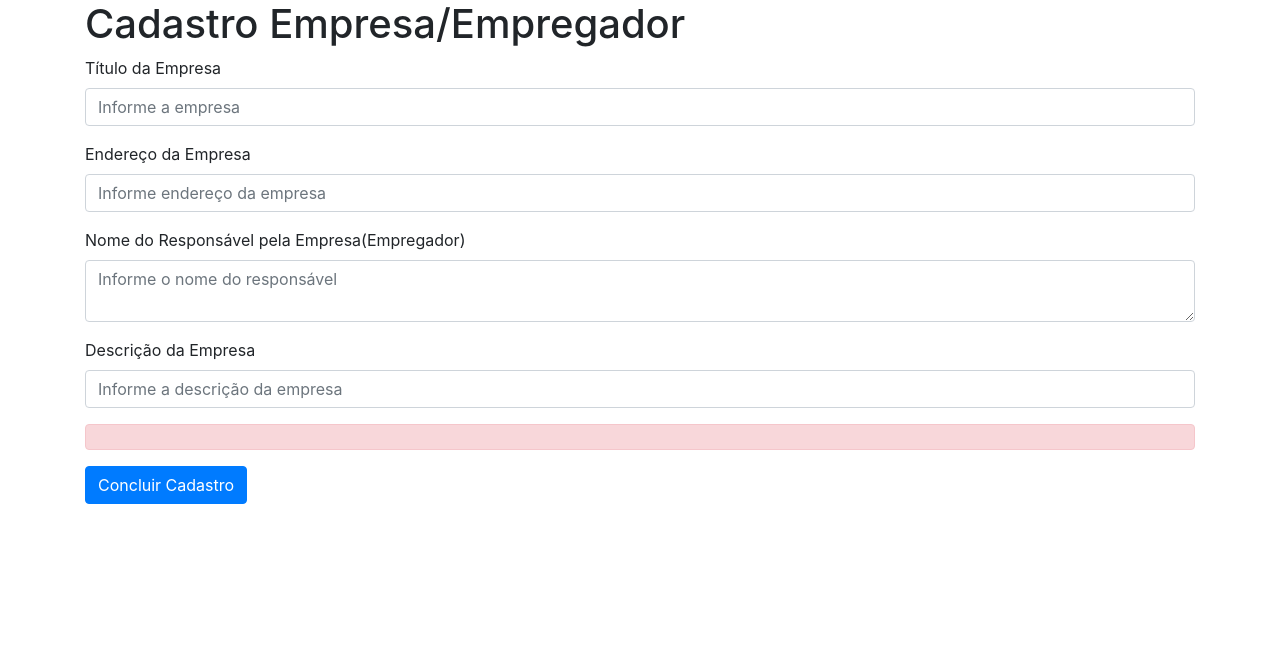
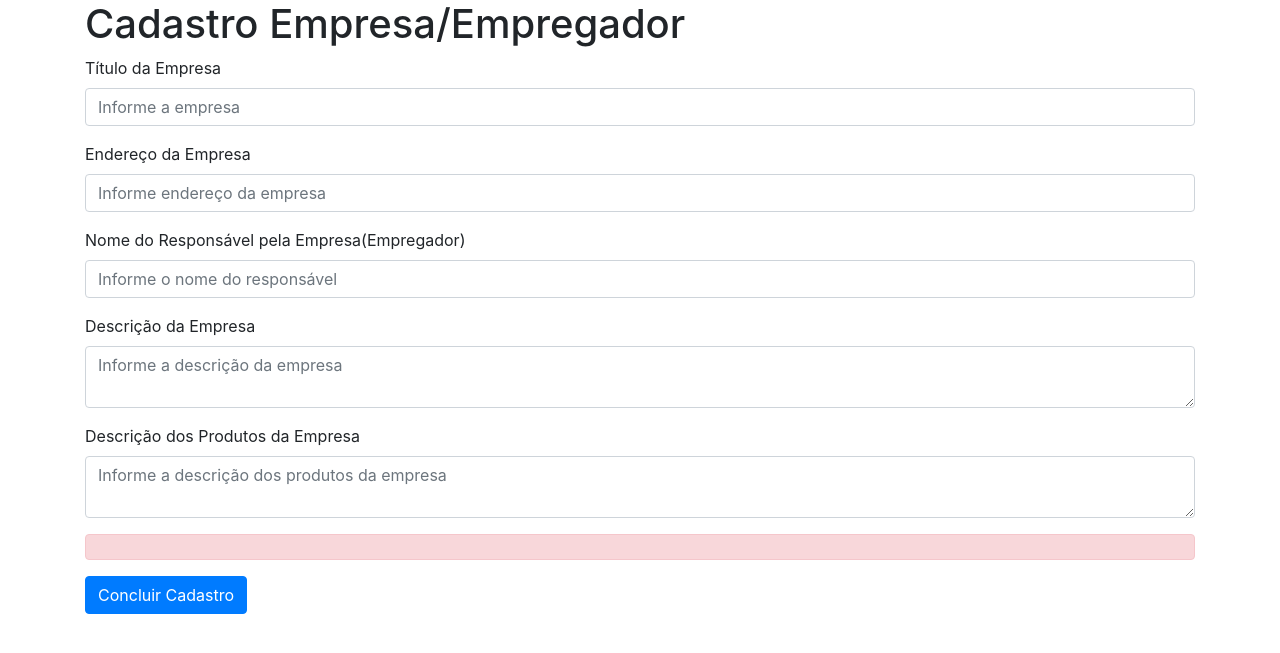
Before and after one commit to laazevedo/MOE, a CodeIgniter 4 app: template app/Views/cadastro-empregador.php in a window 1280 px wide. Shown: the top 653 px of the page. Run offline with PHP 8.4 and a stand-in for CodeIgniter, Linux system fonts and the light colour scheme; the template is opened without the code that fills it, so the values that code supplies are empty; some libraries are stand-ins or nearby versions.

Commit message:
Correcao cadastro empregador

```diff
--- a/app/Config/Routes.php
+++ b/app/Config/Routes.php
@@ -38,6 +38,7 @@ $routes->get('/empregador', 'UsuarioController::empregadorIndex');
 $routes->get('/estagiario', 'UsuarioController::estagiarioIndex');
 $routes->post('/cadastro', 'UsuarioController::cadastrarUsuario');
 $routes->post('/cadastro/estagiario', 'UsuarioController::cadastrarEstagiario');
+$routes->post('/cadastro/empregador', 'UsuarioController::cadastrarEmpregador');
 $routes->post('/login', 'UsuarioController::fazerLogin');
 /*
  * --------------------------------------------------------------------
--- a/app/Views/cadastro-empregador.php
+++ b/app/Views/cadastro-empregador.php
@@ -18,21 +18,24 @@
         <form action="cadastro/empregador" method="post">
             <div class="form-group">
                 <label for="nomeEmpresa">Título da Empresa</label>
-                <input class="form-control" id="nomeEmpresa" name="nomeEmpresa" placeholder="Informe a empresa" required>
+                <input type="text" class="form-control" id="nomeEmpresa" name="nomeEmpresa" placeholder="Informe a empresa" required />
             </div>
             <div class="form-group">
                 <label for="enderecoEmpresa">Endereço da Empresa</label>
-                <input class="form-control" id="enderecoEmpresa" name="enderecoEmpresa" placeholder="Informe endereço da empresa" required>
+                <input type="text" class="form-control" id="enderecoEmpresa" name="enderecoEmpresa" placeholder="Informe endereço da empresa" required />
             </div>
             <div class="form-group">
                 <label for="nomePessoaContato">Nome do Responsável pela Empresa(Empregador)</label>
-                <textarea class="form-control" id="nomePessoaContato" name="nomePessoaContato" placeholder="Informe o nome do responsável" required></textarea>
+                <input type="text" class="form-control" id="nomePessoaContato" name="nomePessoaContato" placeholder="Informe o nome do responsável" required />
             </div>
             <div class="form-group">
                 <label for="descricaoEmpresa">Descrição da Empresa</label>
-                <input class="form-control" id="descricaoEmpresa" name="descricaoEmpresa" placeholder="Informe a descrição da empresa"/>
+                <textarea class="form-control" id="descricaoEmpresa" name="descricaoEmpresa" placeholder="Informe a descrição da empresa"></textarea>
             </div>
-
+            <div class="form-group">
+                <label for="descricaoEmpresa">Descrição dos Produtos da Empresa</label>
+                <textarea class="form-control" id="descricaoProdutos" name="descricaoProdutos" placeholder="Informe a descrição dos produtos da empresa"></textarea>
+            </div>
             <?php if (isset($validacao)) : ?>
                 <div class="alert alert-danger" role="alert">
                     <?= $validacao->listErrors() ?>
```
Also changed, not shown: app/Controllers/UsuarioController.php (+6 -4 lines), app/Models/Empregador.php (added, +12 -0 lines), app/Models/Estagiario.php (+0 -7 lines).
